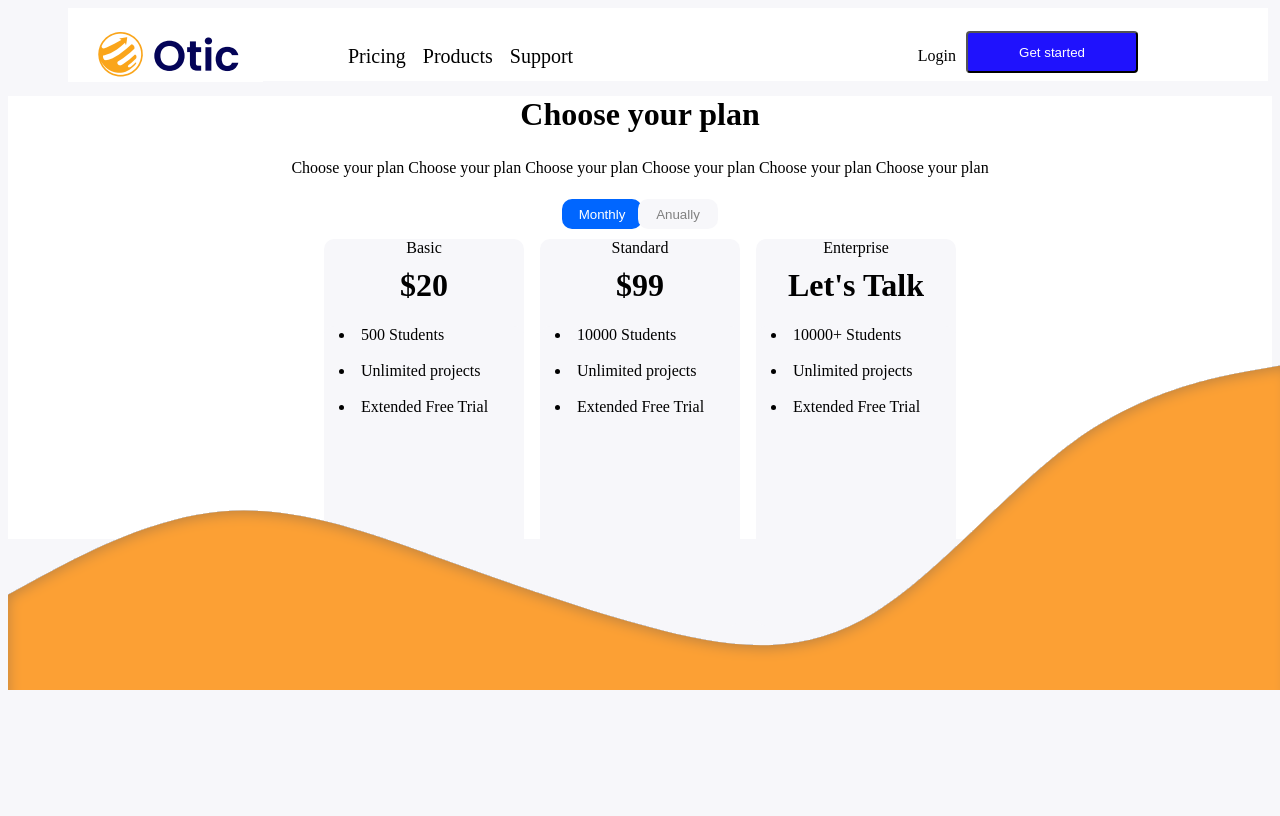
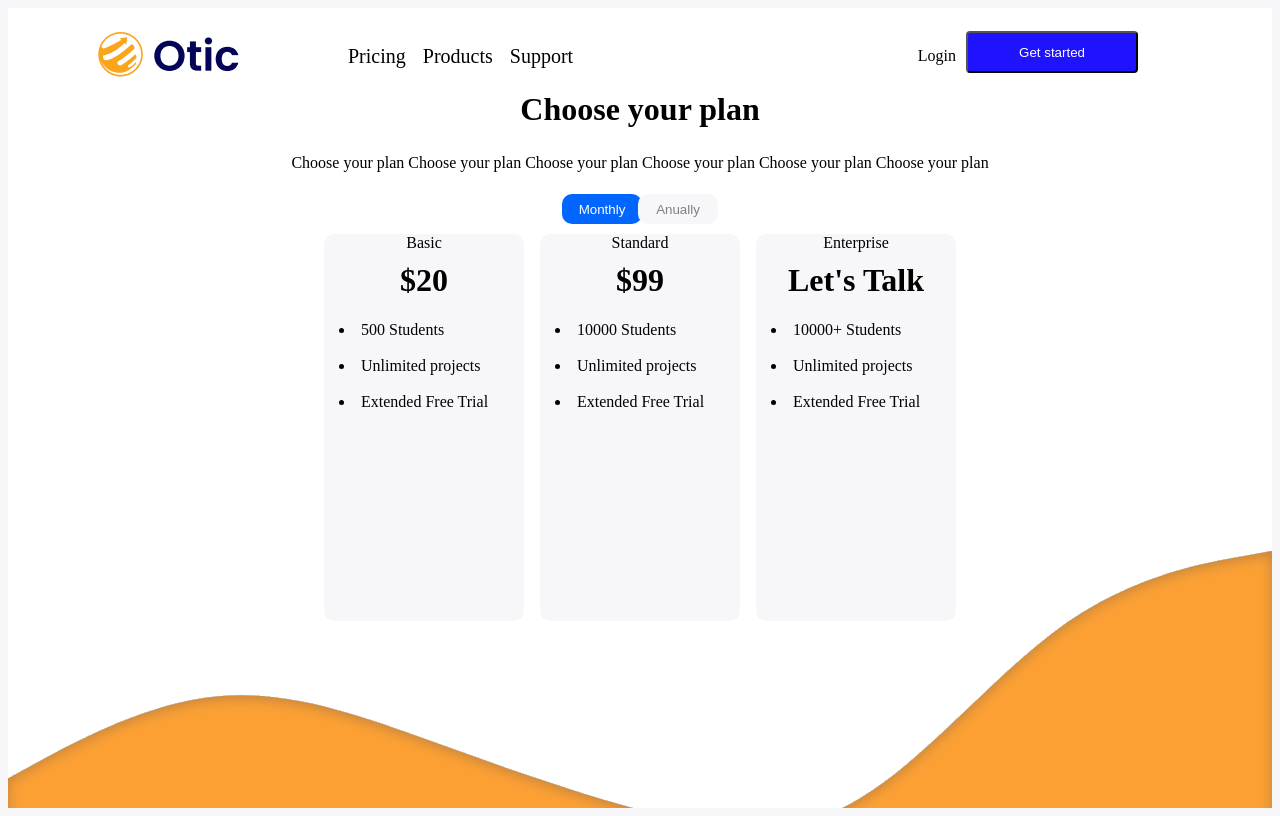
Before and after one commit to otic-ai/EDUCATIONSUITE-FRONTEND, a React (Create React App) app: page /billing in a window 1280 px wide. Built offline with nearby package versions, Linux system fonts and the light colour scheme.

Commit message:
frontend

```diff
--- a/src/components/Billing.js
+++ b/src/components/Billing.js
@@ -58,23 +58,7 @@ function Billing() {
                 </div>
             </div>
         </div>
-    <svg className='trial' xmlns="http://www.w3.org/2000/svg" width="auto" height="391" viewBox="0 0 1920 391" fill="none">
-<g filter="url(#filter0_i_251_3232)">
-<path fill-rule="evenodd" clip-rule="evenodd" d="M0 346L52.8 317.167C107.2 288.333 212.8 230.667 320 221.056C427.2 211.444 532.8 249.889 640 288.333C747.2 326.778 852.8 365.222 960 394.056C1067.2 422.889 1172.8 442.111 1280 384.444C1387.2 326.778 1492.8 192.222 1600 115.333C1707.2 38.4444 1812.8 19.2222 1867.2 9.61111L1920 0V519H1867.2C1812.8 519 1707.2 519 1600 519C1492.8 519 1387.2 519 1280 519C1172.8 519 1067.2 519 960 519C852.8 519 747.2 519 640 519C532.8 519 427.2 519 320 519C212.8 519 107.2 519 52.8 519H0V346Z" fill="#FCA034"/>
-</g>
-<defs>
-<filter id="filter0_i_251_3232" x="0" y="0" width="1920" height="524" filterUnits="userSpaceOnUse" color-interpolation-filters="sRGB">
-<feFlood flood-opacity="0" result="BackgroundImageFix"/>
-<feBlend mode="normal" in="SourceGraphic" in2="BackgroundImageFix" result="shape"/>
-<feColorMatrix in="SourceAlpha" type="matrix" values="0 0 0 0 0 0 0 0 0 0 0 0 0 0 0 0 0 0 127 0" result="hardAlpha"/>
-<feOffset dy="5"/>
-<feGaussianBlur stdDeviation="10"/>
-<feComposite in2="hardAlpha" operator="arithmetic" k2="-1" k3="1"/>
-<feColorMatrix type="matrix" values="0 0 0 0 0 0 0 0 0 0.156667 0 0 0 0 0.391667 0 0 0 0.25 0"/>
-<feBlend mode="normal" in2="shape" result="effect1_innerShadow_251_3232"/>
-</filter>
-</defs>
-</svg>
+
 </div>
     </div>
   )
--- a/src/index.css
+++ b/src/index.css
@@ -102,6 +102,19 @@ margin-left: 80px;
 
 
 /*billing*/
+.billing{
+    /* Set a minimum height to make sure the background is visible even if there is less content. */
+    min-height: 100vh;
+    /* Set a background color in case the SVG has transparent parts. */
+    background: white;
+    /* Position the background at the bottom and stretch it to cover the whole width. */
+    background-position: bottom;
+    background-repeat: no-repeat;
+    background-size: 100% auto;
+    /* Link to the SVG file using the relative path. */
+    background-image: url("components/vector.svg");
+
+}
 .billing .header{
   background: white;
   margin-left: 60px;
@@ -139,8 +152,7 @@ color: white;
 }
 
 .billing .vector{
-  background: white;
-  margin-top: 15px;
+  mix-blend-mode:multiply;
 }
 
 .billing .vector .trial{
@@ -212,6 +224,14 @@ line-height: 180%;
 .billing .vector .options .content .content1 li{
   text-align: left;
   margin-left: 15px;
+}
+
+@media (max-width: 500px){
+ .billing .vector .options .content .content1{
+  position: absolute;
+  width: auto;
+  height: auto;
+ }
 }
 
 /*LOGIN PAGE*/
```
Also changed, not shown: src/components/vector.svg (added).
